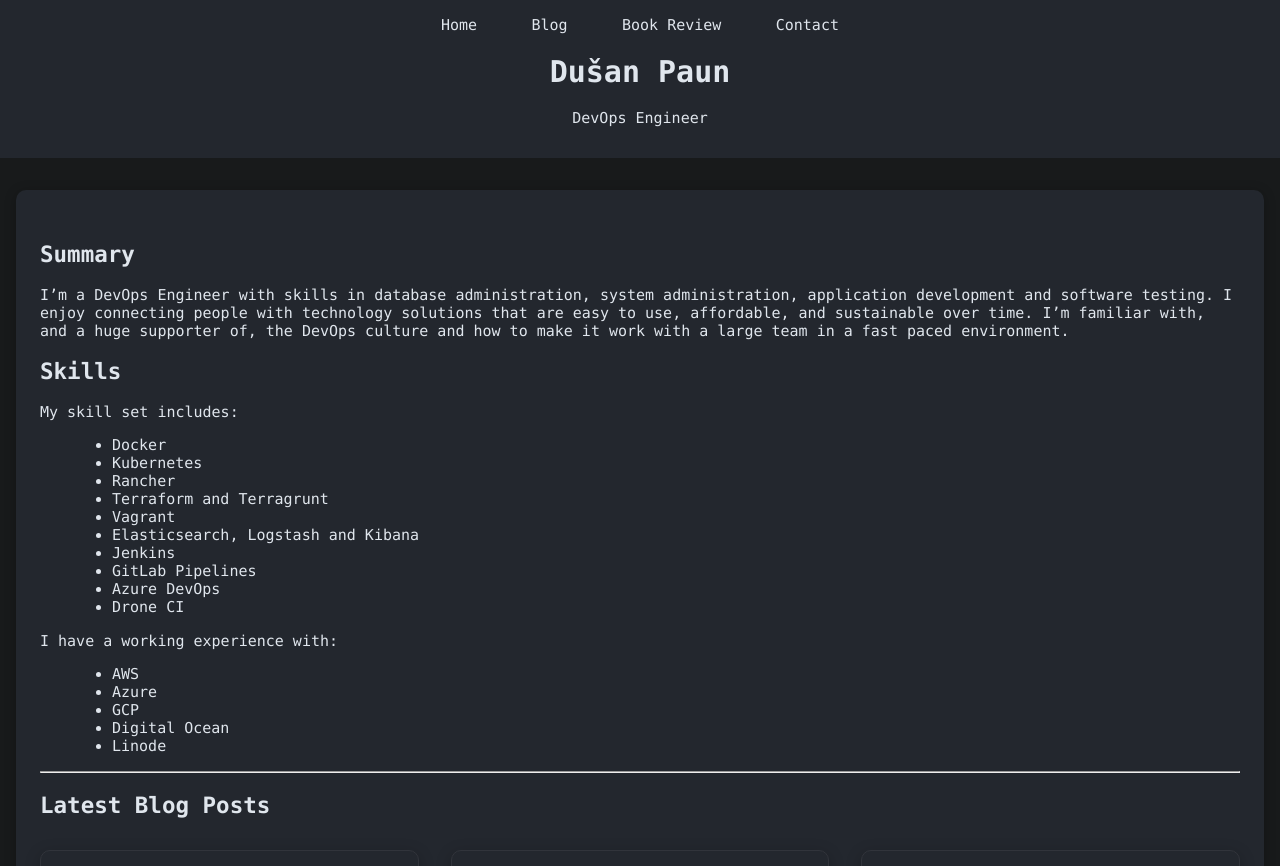
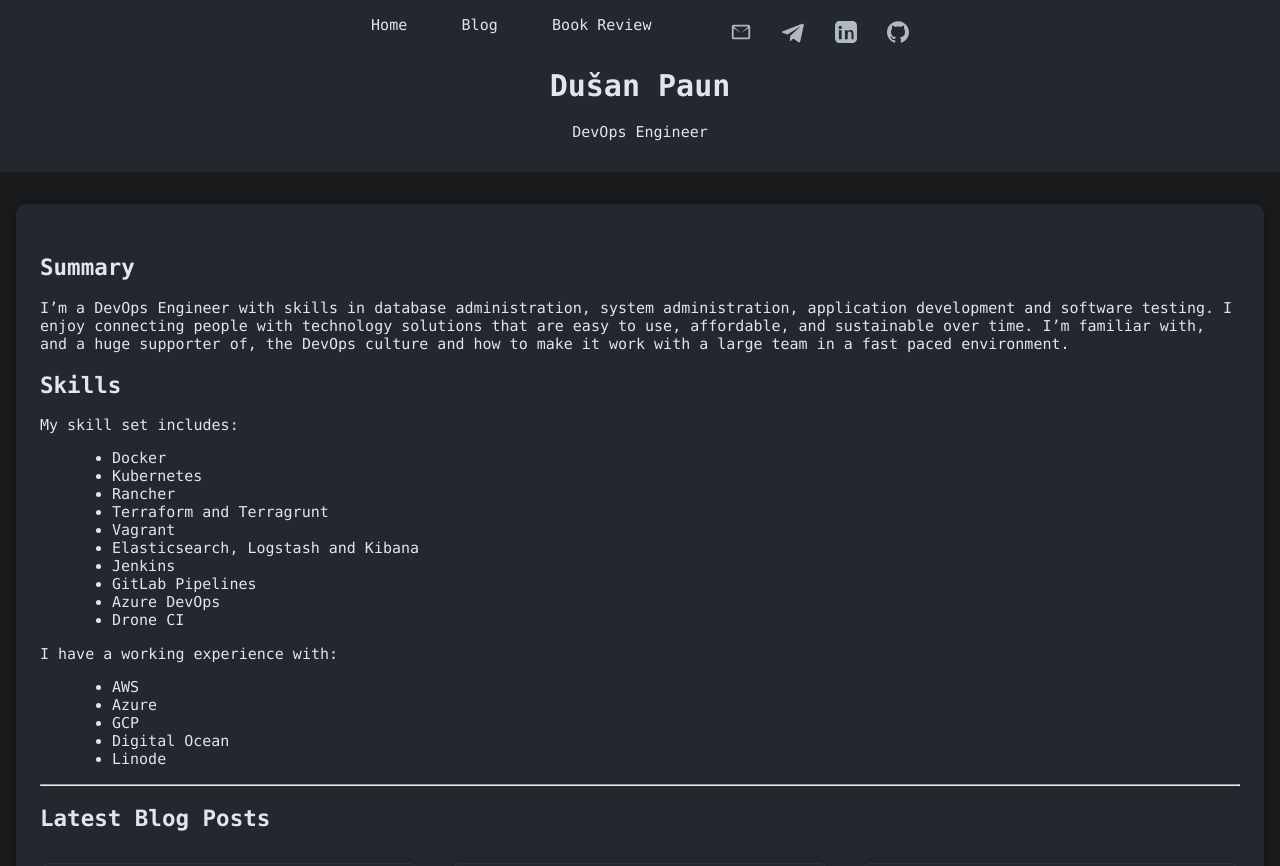
Before and after one commit to dusanpaun/dusanpaun.com, a Jekyll site: the page built from index.md, in a window 1280 px wide, cut to the strip 0-866 px from the top of the page. Built offline with Jekyll 4.4.1, drawn with Linux system fonts in a browser that asks for light colours.

Commit message:
Added social icons

```diff
--- a/_layouts/default.html
+++ b/_layouts/default.html
@@ -14,7 +14,28 @@
         <li><a href="{{ '/' | relative_url }}">Home</a></li>
         <li><a href="{{ '/posts' | relative_url }}">Blog</a></li>
         <li><a href="{{ '/book-review' | relative_url }}">Book Review</a></li>
-        <li><a href="{{ '/contact' | relative_url }}">Contact</a></li>
+        <li class="social-icons">
+          <a href="mailto:dusan@example.com" title="Email" rel="noopener">
+            <svg width="22" height="22" viewBox="0 0 24 24" fill="currentColor">
+              <path d="M20 4H4c-1.1 0-2 .9-2 2v12c0 1.1.9 2 2 2h16c1.1 0 2-.9 2-2V6c0-1.1-.9-2-2-2zm0 2v.01L12 13 4 6.01V6h16zm0 12H4V8l8 5 8-5v10z"/>
+            </svg>
+          </a>
+          <a href="https://t.me/dusanpaun" target="_blank" title="Telegram" rel="noopener">
+            <svg width="22" height="22" viewBox="0 0 24 24" fill="currentColor">
+              <path d="M9.036 16.569l-.398 5.617c.57 0 .818-.244 1.116-.537l2.672-2.557 5.543 4.045c1.016.561 1.74.266 2.004-.941l3.633-17.06c.37-1.701-.617-2.366-1.617-2.029l-21.08 8.116c-1.44.555-1.424 1.348-.246 1.708l5.393 1.684 12.52-7.89c.59-.385 1.13-.172.687.213l-10.13 9.18z"/>
+            </svg>
+          </a>
+          <a href="https://www.linkedin.com/in/dusanpaun/" target="_blank" title="LinkedIn" rel="noopener">
+            <svg width="22" height="22" viewBox="0 0 24 24" fill="currentColor">
+              <path d="M19 0h-14c-2.76 0-5 2.24-5 5v14c0 2.76 2.24 5 5 5h14c2.76 0 5-2.24 5-5v-14c0-2.76-2.24-5-5-5zm-11.75 20h-3v-10h3v10zm-1.5-11.25c-.966 0-1.75-.784-1.75-1.75s.784-1.75 1.75-1.75 1.75.784 1.75 1.75-.784 1.75-1.75 1.75zm15.25 11.25h-3v-5.5c0-1.379-.028-3.156-1.922-3.156-1.922 0-2.218 1.5-2.218 3.051v5.605h-3v-10h2.885v1.367h.041c.402-.762 1.384-1.563 2.848-1.563 3.045 0 3.607 2.005 3.607 4.615v5.581z"/>
+            </svg>
+          </a>
+          <a href="https://github.com/dusanpaun" target="_blank" title="GitHub" rel="noopener">
+            <svg width="22" height="22" viewBox="0 0 24 24" fill="currentColor">
+              <path d="M12 .297c-6.63 0-12 5.373-12 12 0 5.303 3.438 9.8 8.205 11.387.6.113.82-.258.82-.577v-2.234c-3.338.726-4.033-1.416-4.033-1.416-.546-1.387-1.333-1.756-1.333-1.756-1.089-.745.084-.729.084-.729 1.205.084 1.84 1.236 1.84 1.236 1.07 1.834 2.809 1.304 3.495.997.108-.775.418-1.305.762-1.605-2.665-.305-5.466-1.334-5.466-5.931 0-1.31.469-2.381 1.236-3.221-.124-.303-.535-1.523.117-3.176 0 0 1.008-.322 3.301 1.23.957-.266 1.983-.399 3.003-.404 1.02.005 2.047.138 3.006.404 2.291-1.553 3.297-1.23 3.297-1.23.653 1.653.242 2.873.118 3.176.77.84 1.235 1.911 1.235 3.221 0 4.609-2.803 5.624-5.475 5.921.43.371.823 1.102.823 2.222v3.293c0 .322.218.694.825.576C20.565 22.092 24 17.592 24 12.297c0-6.627-5.373-12-12-12z"/>
+            </svg>
+          </a>
+        </li>
       </ul>
     </nav>
     <h1>{{ page.header | default: site.title }}</h1>
--- a/css/style.css
+++ b/css/style.css
@@ -145,6 +145,24 @@
     background: var(--accent);
     color: #fff;
 }
+.nav-menu .social-icons {
+  display: flex;
+  align-items: center;
+  gap: 0.5rem;
+  margin-left: 1.5rem;
+}
+.nav-menu .social-icons a {
+  color: #b0b8c1; /* default icon color */
+  background: none;
+  transition: background 0.2s, color 0.2s;
+}
+.nav-menu .social-icons a:hover {
+  background: var(--accent);
+  color: #fff; /* all icons turn white on hover */
+}
+.nav-menu .social-icons svg {
+  display: block;
+}
 
 /* Blog grid layout */
 .blog-list {
```
Also changed, not shown: _layouts/post.html (+23 -1 lines), contact.md (deleted, +0 -14 lines).
